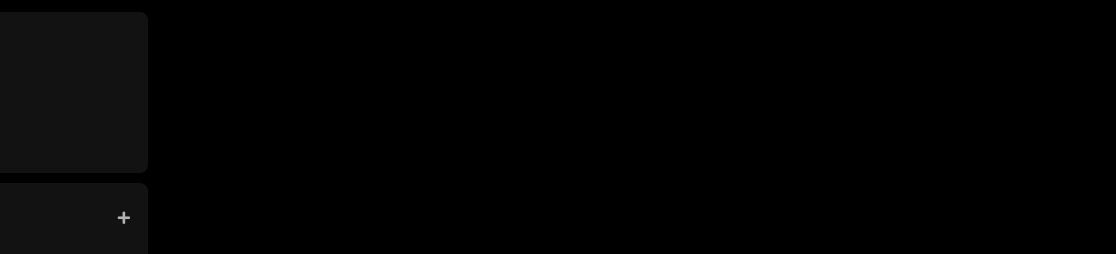
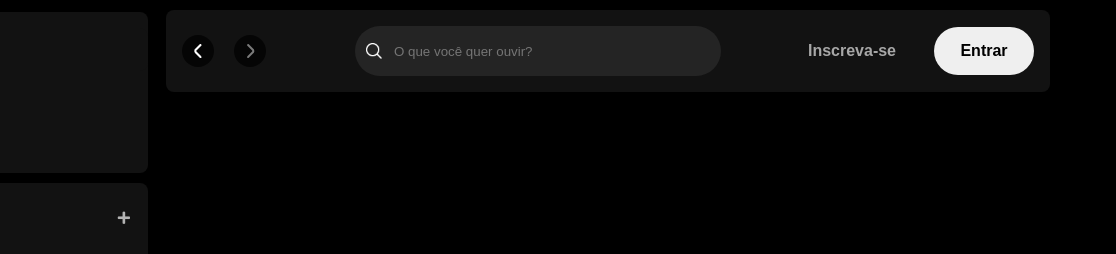
Before and after one commit to alexsandrorn/spotify, a plain HTML site: page index.html in a window 1280 px wide. Shown: the top 254 px of the page, 164-1280 px from the left. Drawn offline with Linux system fonts and the light colour scheme.

Commit message:
project spotify - steps 1 to 3 - it work

```diff
--- a/index.html
+++ b/index.html
@@ -1,5 +1,6 @@
 <!DOCTYPE html>
 <html lang="pt-BR">
+
 <head>
     <meta charset="UTF-8">
     <meta name="viewport" content="width=device-width, initial-scale=1.0">
@@ -8,7 +9,7 @@
     <link rel="stylesheet" href="./src/styles/reset.css">
     <link rel="stylesheet" href="./src/styles/vars.css">
     <link rel="stylesheet" href="./src/styles/sidebar-footer.css">
-
+    <link rel="stylesheet" href="./src/styles/main-content.css">
 
     <link rel="stylesheet" href="https://use.fontawesome.com/releases/v5.15.4/css/solid.css"
         integrity="sha384-Tv5i09RULyHKMwX0E8wJUqSOaXlyu3SQxORObAI08iUwIalMmN5L6AvlPX2LMoSE" crossorigin="anonymous" />
@@ -22,7 +23,7 @@
         <nav class="sidebar__navigation">
             <div class="logo">
                 <a href="">
-                    <img src="./src/assets/icons/logo-spotify.png" alt="logo do spotify">
+                    <img src="./src/assets/icons/logo-spotify.png" alt="Logo" />
                 </a>
             </div>
             <ul>
@@ -40,7 +41,6 @@
                 </li>
             </ul>
         </nav>
-
         <div class="library">
             <div class="library__content">
                 <button class="library__button">
@@ -52,7 +52,7 @@
             <section class="section-playlist">
                 <div class="section-playlist__content">
                     <span class="text title">Crie sua primeira playlist</span>
-                    <span class="text subtitle">É fácil, vamos te ajudar</span>
+                    <span class="text subtitle">É fácil, vamos te ajudar.</span>
                     <button class="section-playlist__button">
                         <span>Criar playlist</span>
                     </button>
@@ -69,6 +69,28 @@
             </div>
         </div>
     </div>
+    <main>
+        <div class="main-container">
+            <nav class="header__navigation">
+                <div class="navigation">
+                    <button class="arrow-left">
+                        <img src="./src/assets/icons/small-left.png" alt="Seta esquerda">
+                    </button>
+                    <button class="arrow-right">
+                        <img src="./src/assets/icons/small-right.png" alt="Seta direita">
+                    </button>
+                </div>
+                <div class="header__search">
+                    <img src="./src/assets/icons/search.png" alt="">
+                    <input id="search-input" type="text" maxlength="800" placeholder="O que você quer ouvir?" />
+                </div>
+                <div class="header__login">
+                    <button class="subscribe">Inscreva-se</button>
+                    <button class="login">Entrar</button>
+                </div>
+            </nav>
+        </div>
+    </main>
     <footer class="disclaimer-premium">
         <div class="text">
             <p class="disclaimer-premium__title">Testar o Premium de graça</p>
@@ -82,4 +104,5 @@
         </div>
     </footer>
 </body>
+
 </html>
--- /dev/null
+++ b/src/styles/main-content.css
@@ -0,0 +1,93 @@
+/* HEADER */
+.main-container{
+    max-width: 80vw;
+    height: 100vh;
+    margin-left: 320px;
+    margin-right: 56px;
+}
+
+.header__navigation{
+    display: flex;
+    justify-content: space-between;
+    align-items: center;
+    padding: 16px;
+    margin: 10px;
+    border-radius: 8px;
+    background-color: #121212;
+}
+
+.header__navigation .navigation{
+    display: flex;
+    justify-content: space-around;
+    align-items: center;
+}
+
+.header__navigation .navigation .arrow-left{
+    margin-right: 1.25rem;
+}
+
+.arrow-left,
+.arrow-right{
+    display: flex;
+    align-items: center;
+    justify-content: center;
+    width: 32px;
+    height: 32px;
+    background: var(--bg-icon);
+    background-color: rgba(0,0,0,0.7);
+    border-radius: 50%;
+    border: none;
+    cursor: pointer;
+}
+
+.header__login{
+    display: flex;
+    align-items: center;
+}
+
+.header__search{
+    display: flex;
+    align-items: center;
+    width: 364px;
+    height: 48px;
+    margin-left: 8px;
+    background-color: #242424;
+    border-radius: 500px;
+    border: 1px solid transparent;
+}
+
+.header__search img{
+    width: 16px;
+    height: 16px;
+    margin-left: 10px;
+}
+
+.header__search input{
+    background: transparent;
+    border: none;
+    padding: 0px 100px 0px 12px;
+    color: #fff;
+    text-overflow: ellipsis;
+    outline: none;
+    text-overflow: ellipsis;
+    overflow: hidden;
+    white-space: nowrap;
+
+}
+
+.header__login .subscribe{
+    color: var(--text-sub);
+    font-size: 16px;
+    font-weight: 700;
+    background-color: transparent;
+    margin-right: 32px;
+}
+
+.header__login .login{
+    width: 100px;
+    height: 48px;
+    color: var(--text-base-dark);
+    font-size: 16px;
+    font-weight: 700;
+    border-radius: 40px;
+}
--- a/src/styles/sidebar-footer.css
+++ b/src/styles/sidebar-footer.css
@@ -1,5 +1,6 @@
 body{
     background-color: #000;
+    font-family: var(--font-dm-sans)
 }
 
 .sidebar {
--- a/src/styles/vars.css
+++ b/src/styles/vars.css
@@ -1,4 +1,14 @@
 :root{
     /* FONT */
     --font-dm-sans: "DM Sans", sans-serif;
+
+    /* COLOR */
+    --text-base-dark: #000;
+    --text-base-light: #fff;
+    --text-sub: #a7a7a7;
+
+    --bg-icon: #131313;
+    --bg-top-bar: #61616142;
+    --grid-gap: 24px;
+    --column-count: 5;
 }
```
